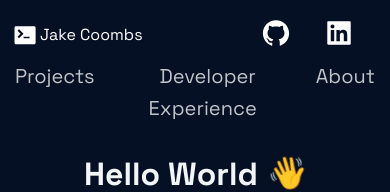
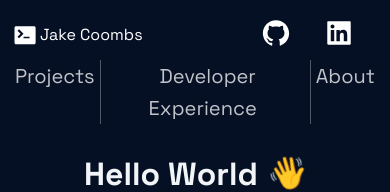
Before and after one commit to jakecoombs/personal-portfolio, a Next.js app: page / in a window 390 px wide. Shown: the top 192 px of the page. Built offline with nearby package versions, Linux system fonts and the light colour scheme.

Commit message:
Divider component

```diff
--- /dev/null
+++ b/src/components/atoms/Divider.tsx
@@ -0,0 +1,16 @@
+import styled from "styled-components";
+
+export const Divider = ({ vertical = false }: { vertical?: boolean }) => {
+  if (vertical) {
+    return <VerticalDivider />;
+  }
+  return <HorizontalDivider />;
+};
+
+const HorizontalDivider = styled.div`
+  border-top: 1px solid ${(props) => props.theme.colors.divider};
+`;
+
+const VerticalDivider = styled.div`
+  border-right: 1px solid ${(props) => props.theme.colors.divider};
+`;
--- a/src/components/molecules/SectionLayout.tsx
+++ b/src/components/molecules/SectionLayout.tsx
@@ -1,5 +1,6 @@
 import React, { ReactNode } from "react";
 import styled from "styled-components";
+import { Divider } from "../atoms/Divider";
 
 interface IProps {
   id?: string;
@@ -10,7 +11,7 @@ interface IProps {
 export const SectionLayout = ({ id, header, children }: IProps) => {
   return (
     <SectionWrapper>
-      <Divider />
+      <SectionDivider />
       <SectionContainer>
         <Header id={id}>{header}</Header>
         {children}
@@ -19,8 +20,7 @@ export const SectionLayout = ({ id, header, children }: IProps) => {
   );
 };
 
-const Divider = styled.div`
-  border-top: 1px solid ${(props) => props.theme.colors.divider};
+const SectionDivider = styled(Divider)`
   max-width: 800px;
   margin: auto;
 `;
--- a/src/components/organisms/Header/Header.tsx
+++ b/src/components/organisms/Header/Header.tsx
@@ -3,6 +3,8 @@ import React from "react";
 import { AiFillGithub, AiFillLinkedin } from "react-icons/ai";
 import { DiTerminal } from "react-icons/di";
 import styled from "styled-components";
+import { useBreakpoints } from "../../atoms/Breakpoints";
+import { Divider } from "../../atoms/Divider";
 
 import {
   HeaderContainer,
@@ -14,6 +16,7 @@ import {
 } from "./HeaderStyles";
 
 export const Header = () => {
+  const breakpoints = useBreakpoints();
   return (
     <HeaderContainer>
       <FirstItem>
@@ -24,21 +27,25 @@ export const Header = () => {
         </Link>
       </FirstItem>
       <MainTabs>
+        {breakpoints.medium && !breakpoints.small && <Divider vertical />}
         <li>
           <Link href="#projects">
             <NavLink>Projects</NavLink>
           </Link>
         </li>
+        {breakpoints.medium && <Divider vertical />}
         <li>
           <Link href="#tech">
             <NavLink>Developer Experience</NavLink>
           </Link>
         </li>
+        {breakpoints.medium && <Divider vertical />}
         <li>
           <Link href="#about">
             <NavLink>About</NavLink>
           </Link>
         </li>
+        {breakpoints.medium && !breakpoints.small && <Divider vertical />}
       </MainTabs>
       <LastItem>
         <SocialIcons href="https://github.com/jcoombs235">
```
